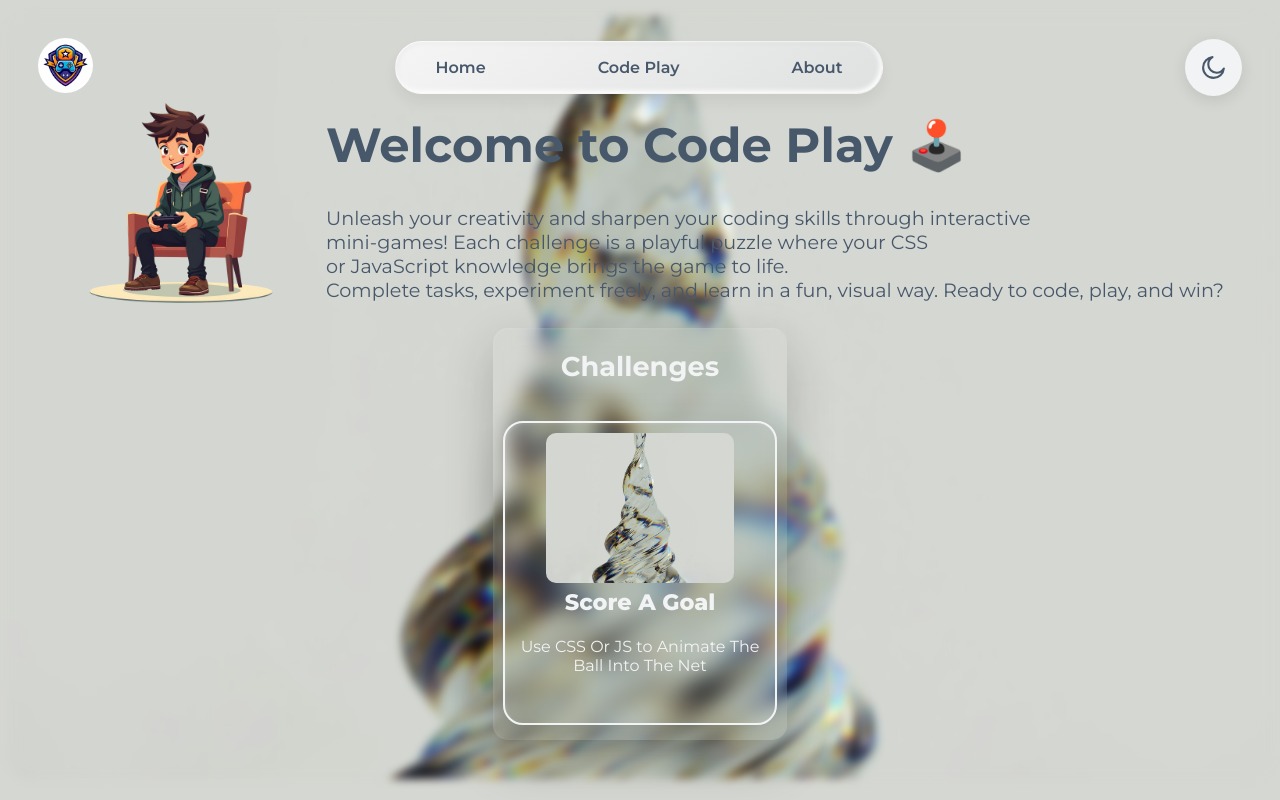
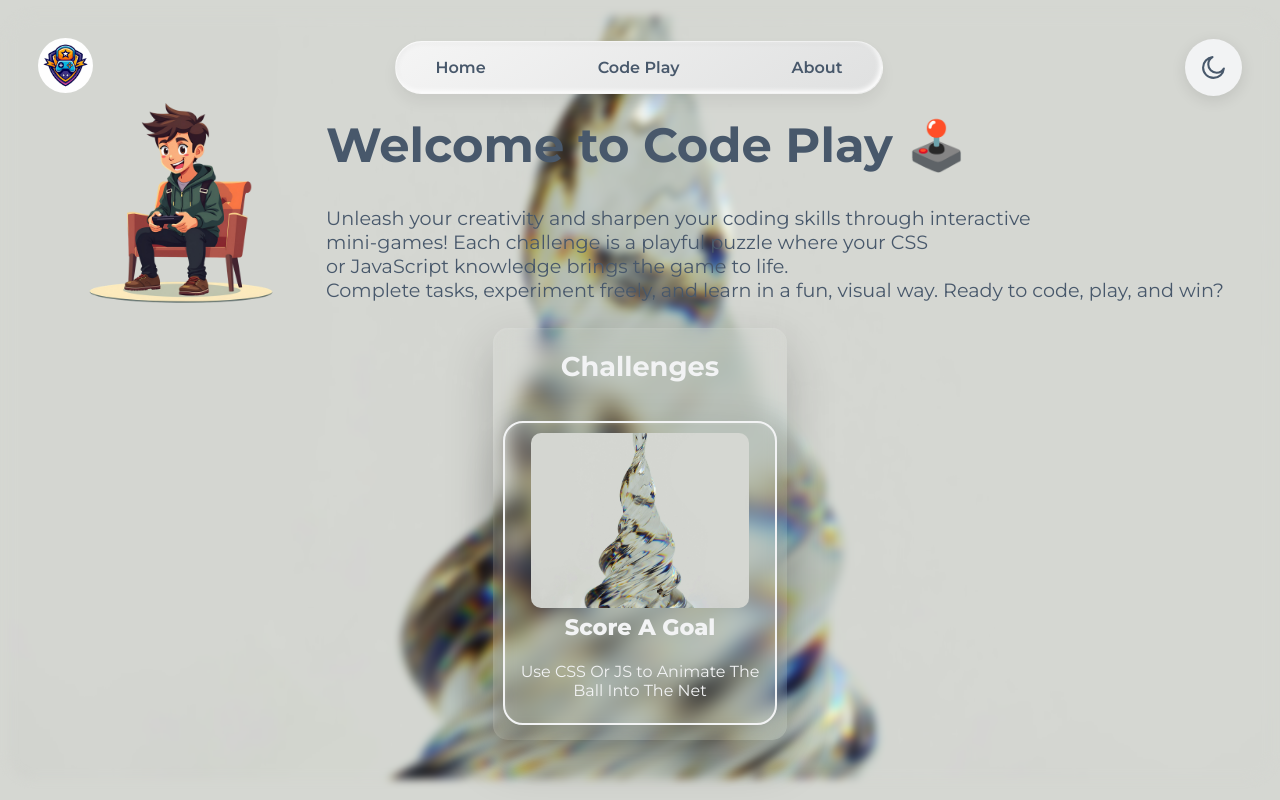
Before and after one commit to NjabuloKukame/Code-Quest, a React (Vite) app in the folder code-quest/: page /code-play in a window 1280 px wide. Built offline with nearby package versions, Linux system fonts and the light colour scheme.

Commit message:
fix: Increase height of challenge thumbnail for better visibility

```diff
--- a/code-quest/src/CodePlay.css
+++ b/code-quest/src/CodePlay.css
@@ -125,7 +125,7 @@ body.code-play-body .background-image {
 
 .challenge-thumbnail{
     width: auto;
-    height: 150px;
+    height: 175px;
     border-radius: 10px;
 }
 
```
